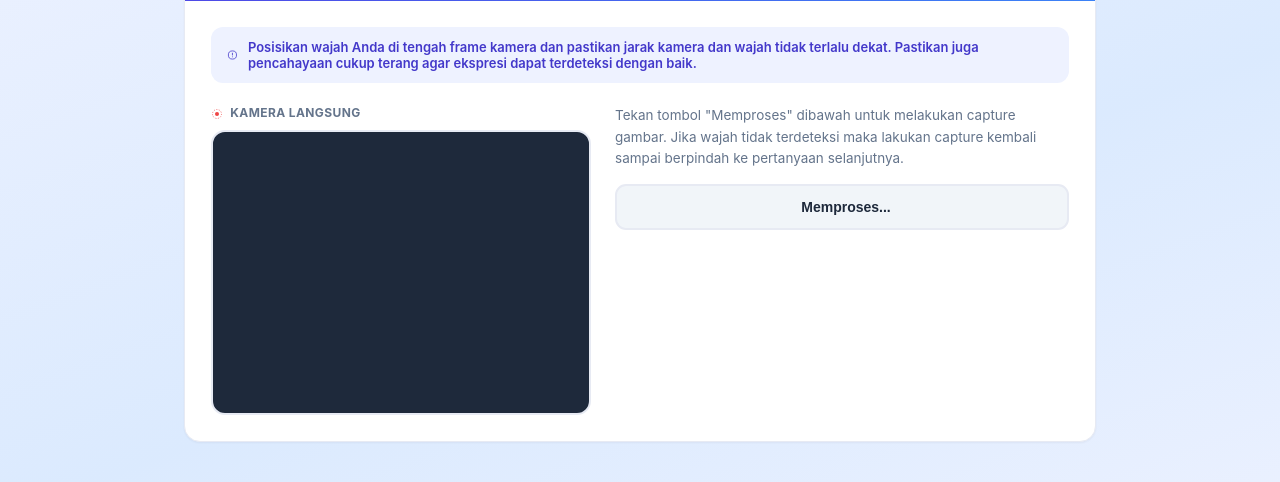
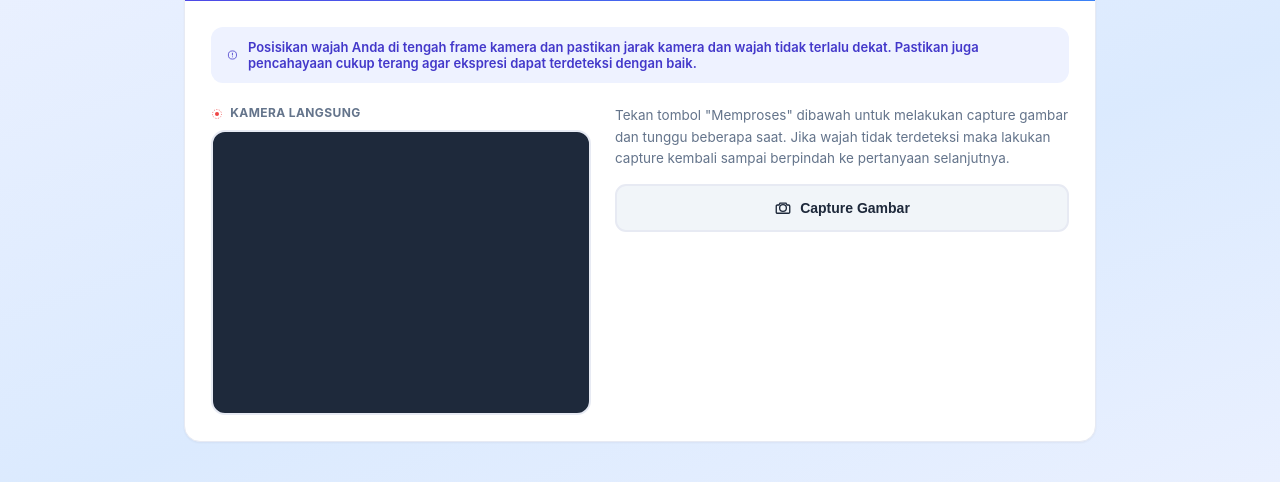
Before and after one commit to Nexuss-void/web_layanan_akademik_hosting, a Django app: template templates/question/ui_kuesioner.html in a window 1280 px wide. Shown: the part 181-663 px from the top of the page. Run offline with Django 4.2, Linux system fonts and the light colour scheme; the template is opened without the code that fills it, so the values that code supplies are empty; some libraries are stand-ins or nearby versions.

Commit message:
~ ui kuesioner

```diff
--- a/static/assets/js/ui_kuesioner.js
+++ b/static/assets/js/ui_kuesioner.js
@@ -85,7 +85,7 @@ function captureImage() {
 
     captureBtn.disabled = true;
     captureBtn.innerHTML =
-        'Memproses...';
+        '<span class="spinner"></span> Memproses...';
 
     fetch(
         '/capture/',
@@ -117,9 +117,9 @@ function captureImage() {
             } else {
                 captureBtn.disabled = false;
                 captureBtn.innerHTML =
-                    'Capture Ekspresi';
+                    'Capture Gambar';
                 showToast(
-                    'eror',
+                    'erorr',
                     data.message
                 );
             }
@@ -129,9 +129,7 @@ function captureImage() {
             captureBtn.disabled = false;
             captureBtn.innerHTML =
                 'Capture Ekspresi';
-            showToast('eror', 'Terjadi Kesalahan');
+            showToast('erorr', 'Terjadi Kesalahan');
             console.error(error);
         });
 }
-captureBtn.innerHTML =
-    '<span class="spinner"></span> Memproses...';
--- a/templates/question/ui_kuesioner.html
+++ b/templates/question/ui_kuesioner.html
@@ -86,7 +86,8 @@
                     <!-- CONTROLS -->
                     <div class="camera-controls">
                         <div class="capture-hint">
-                            Tekan tombol "Memproses" dibawah untuk melakukan capture gambar. Jika wajah tidak
+                            Tekan tombol "Memproses" dibawah untuk melakukan capture gambar dan tunggu beberapa saat.
+                            Jika wajah tidak
                             terdeteksi maka lakukan capture kembali sampai berpindah ke pertanyaan selanjutnya.
                         </div>
                         <button class="btn btn-capture" id="captureBtn" onclick="captureImage()">
@@ -96,7 +97,7 @@
                                     d="M3 9.5C3 8.67 3.67 8 4.5 8H6.5L8 5.5H16L17.5 8H19.5C20.33 8 21 8.67 21 9.5V17.5C21 18.33 20.33 19 19.5 19H4.5C3.67 19 3 18.33 3 17.5V9.5Z"
                                     stroke="currentColor" stroke-width="1.8" />
                             </svg>
-                            Capture Ekspresi
+                            Capture Gambar
                         </button>
 
                         <div id="previewWrap" style="display:none">
```
